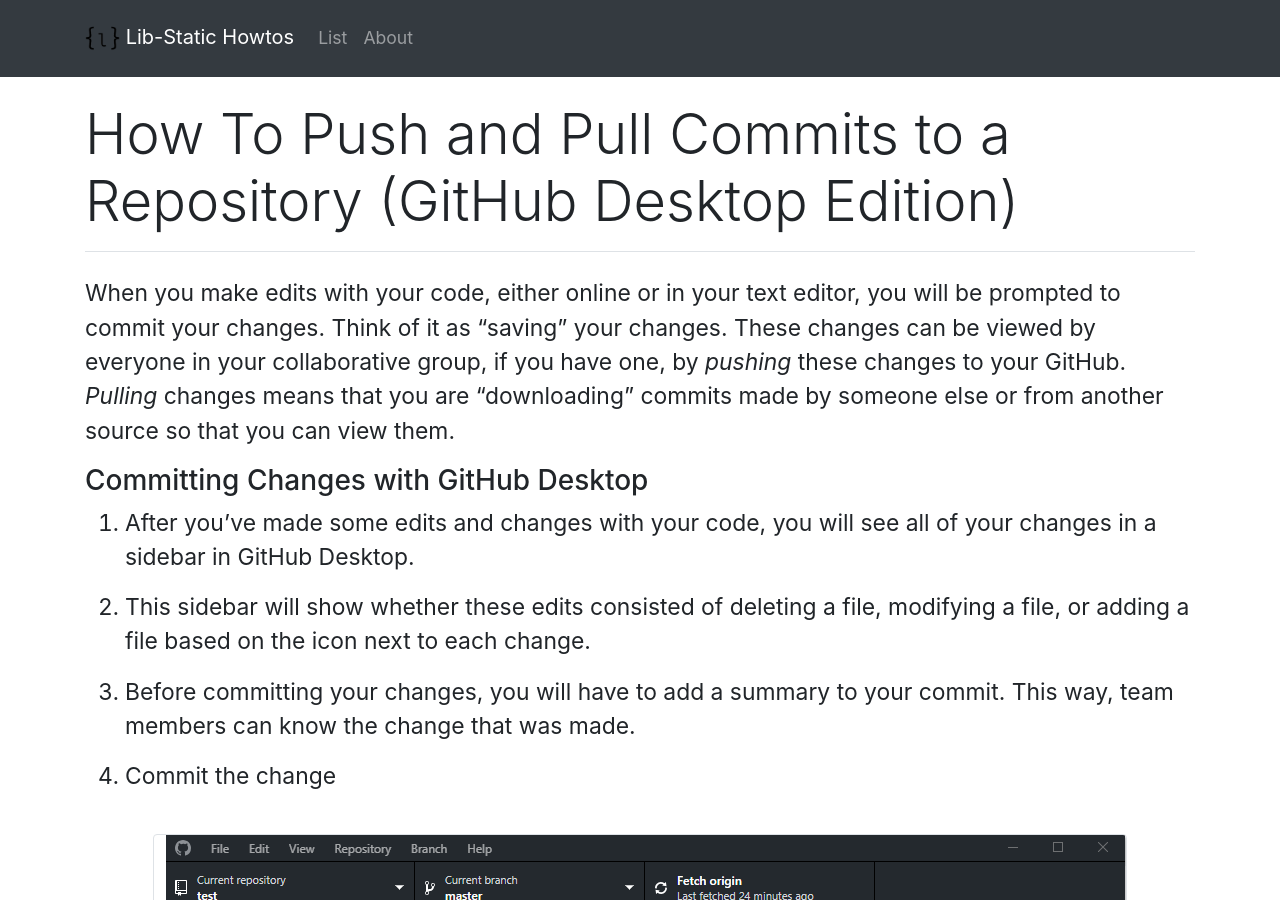
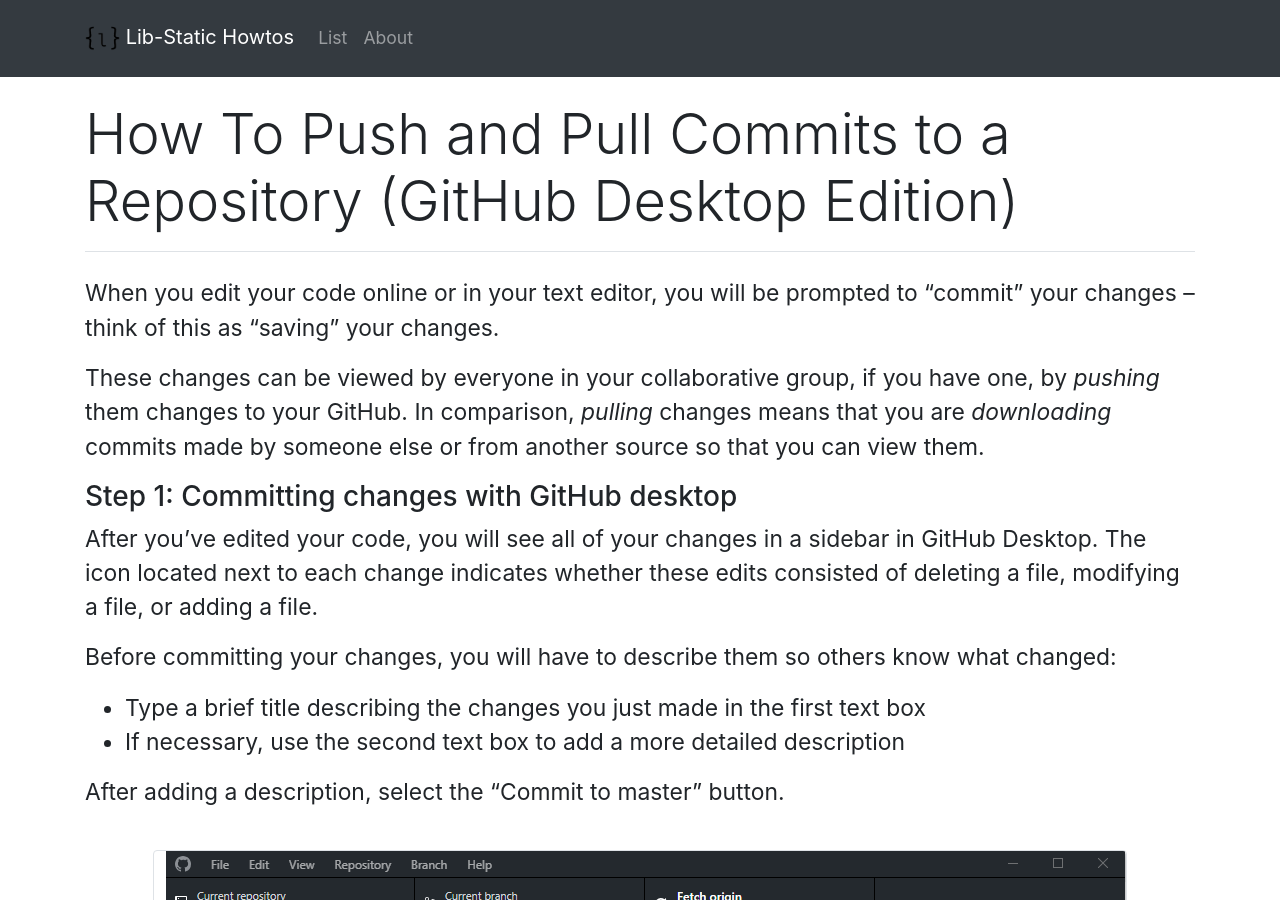
Before and after one commit to lib-static/howto, a Jekyll site: the page built from howtos/pushpullchanges.md, in a window 1280 px wide and 900 px high. Built offline with Jekyll 4.4.1, drawn with Linux system fonts in a browser that asks for light colours.

Commit message:
update intro and step 1

```diff
--- a/howtos/pushpullchanges.md
+++ b/howtos/pushpullchanges.md
@@ -3,17 +3,20 @@ layout: howto
 title: How To Push and Pull Commits to a Repository (GitHub Desktop Edition)
 ---
 
-When you make edits with your code, either online or in your text editor, you will be prompted to commit your changes. Think of it as "saving" your changes. These changes can be viewed by everyone in your collaborative group, if you have one, by *pushing* these changes to your GitHub. *Pulling* changes means that you are "downloading" commits made by someone else or from another source so that you can view them.
+When you edit your code online or in your text editor, you will be prompted to "commit" your changes -- think of this as "saving" your changes.
 
-### Committing Changes with GitHub Desktop
+These changes can be viewed by everyone in your collaborative group, if you have one, by *pushing* them changes to your GitHub. In comparison, *pulling* changes means that you are *downloading* commits made by someone else or from another source so that you can view them.
 
-1. After you've made some edits and changes with your code, you will see all of your changes in a sidebar in GitHub Desktop.
+### Step 1: Committing changes with GitHub desktop
 
-2. This sidebar will show whether these edits consisted of deleting a file, modifying a file, or adding a file based on the icon next to each change.
+After you've edited your code, you will see all of your changes in a sidebar in GitHub Desktop. The icon located next to each change indicates whether these edits consisted of deleting a file, modifying a file, or adding a file.
 
-3. Before committing your changes, you will have to add a summary to your commit. This way, team members can know the change that was made.
+Before committing your changes, you will have to describe them so others know what changed:
+- Type a brief title describing the changes you just made in the first text box
+- If necessary, use the second text box to add a more detailed description
 
-4. Commit the change
+After adding a description, select the "Commit to master" button.
+
 {% include bootstrap/figure.md img="/github/github_commitbaseupload.png" caption="Performing a Commit" alt="Commit action sidebar and adding a commit summary" %}
 
 ### Pushing Changes to GitHub
```
